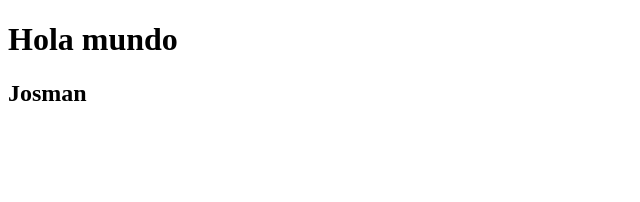
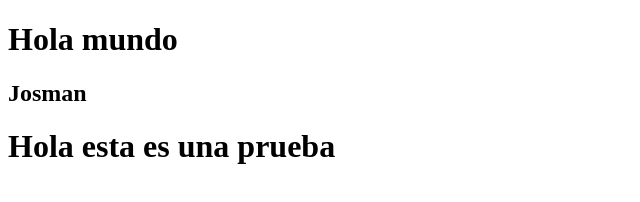
Before and after one commit to AngelusTh/Prueba-Git, a plain HTML site: page index.html in a window 1280 px wide. Shown: the whole page, without its empty margins (0-640 px from the left). Drawn offline with Linux system fonts and the light colour scheme.

Commit message:
agregue h1

```diff
--- a/index.html
+++ b/index.html
@@ -8,5 +8,6 @@
 <body>
     <h1>Hola mundo</h1>
     <h2>Josman</h2>
+    <h1>Hola esta es una prueba</h1>
 </body>
 </html>
```
